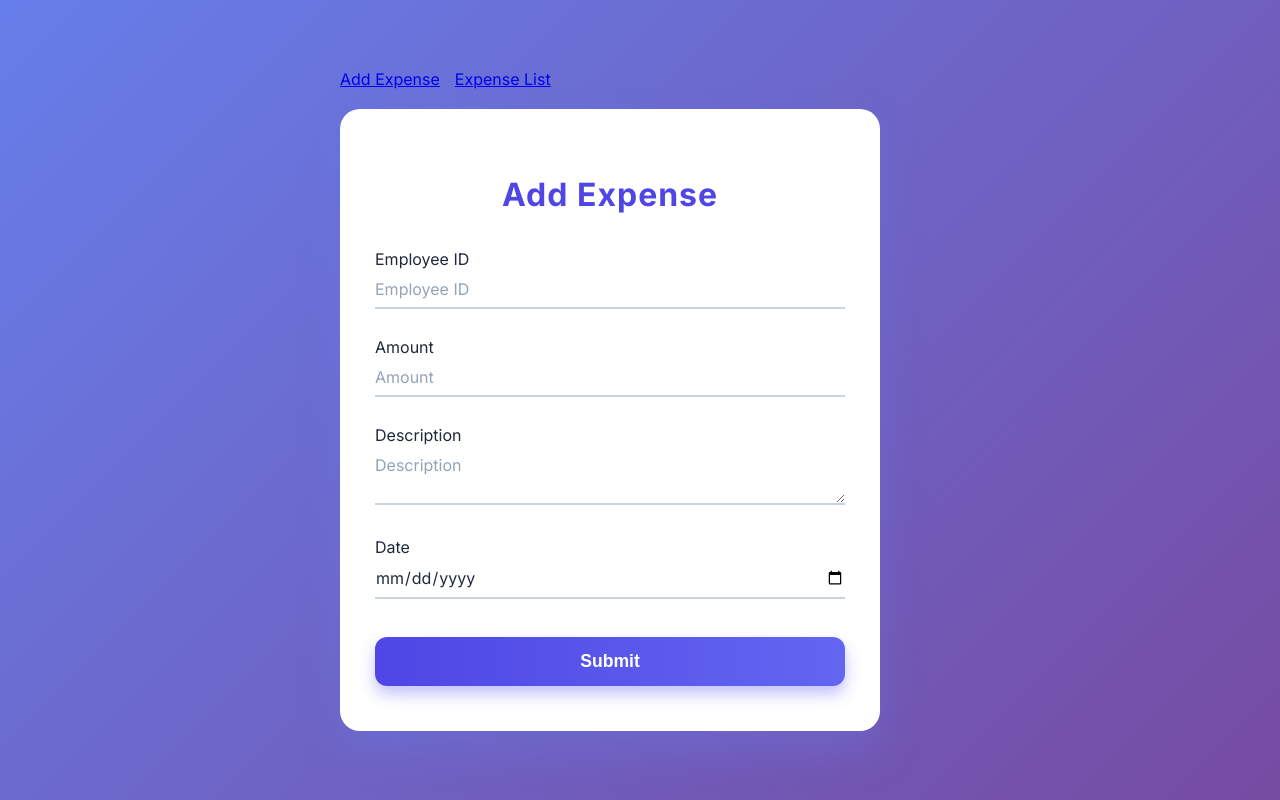
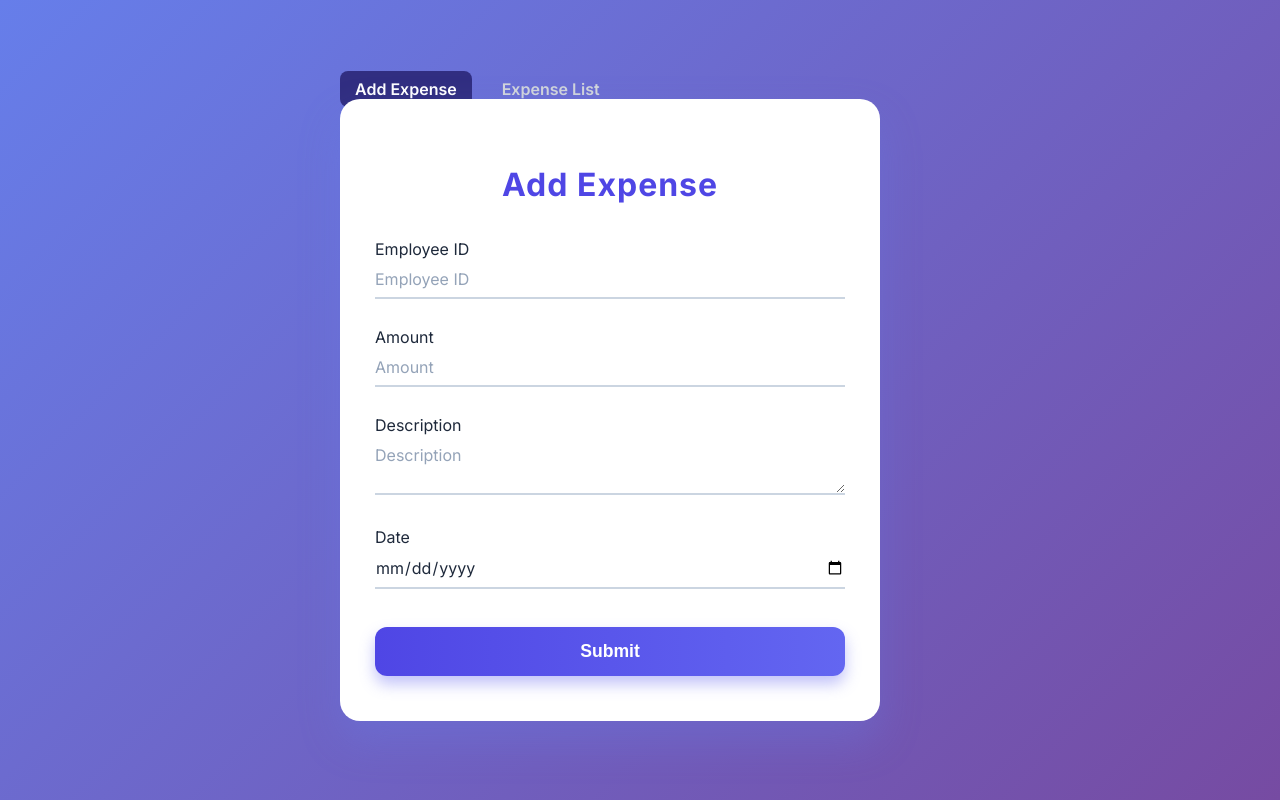
Before and after one commit to Pragalya03/my-reimbursement-portal, a React (Create React App) app in the folder reactapp/: page / in a window 1280 px wide. Built offline with nearby package versions, Linux system fonts and the light colour scheme.

Commit message:
Update App.js

```diff
--- a/reactapp/src/App.js
+++ b/reactapp/src/App.js
@@ -1,5 +1,5 @@
 import React from "react";
-import { BrowserRouter as Router, Routes, Route, Link } from "react-router-dom";
+import { BrowserRouter as Router, Routes, Route, NavLink } from "react-router-dom";
 
 import ExpenseForm from "./components/ExpenseForm";
 import ExpenseList from "./components/ExpenseList";
@@ -8,9 +8,35 @@ import ExpenseStatusUpdate from "./components/ExpenseStatusUpdate";
 function App() {
   return (
     <Router>
-      <nav style={{ marginBottom: "20px" }}>
-        <Link to="/" style={{ marginRight: "15px" }}>Add Expense</Link>
-        <Link to="/expenses">Expense List</Link>
+      <nav>
+        <NavLink
+          to="/"
+          end
+          style={({ isActive }) => ({
+            marginRight: "15px",
+            color: isActive ? "white" : "#d1d5db",
+            backgroundColor: isActive ? "#312e81" : "transparent",
+            padding: "8px 15px",
+            borderRadius: "8px",
+            fontWeight: "600",
+            textDecoration: "none",
+          })}
+        >
+          Add Expense
+        </NavLink>
+        <NavLink
+          to="/expenses"
+          style={({ isActive }) => ({
+            color: isActive ? "white" : "#d1d5db",
+            backgroundColor: isActive ? "#312e81" : "transparent",
+            padding: "8px 15px",
+            borderRadius: "8px",
+            fontWeight: "600",
+            textDecoration: "none",
+          })}
+        >
+          Expense List
+        </NavLink>
       </nav>
 
       <Routes>
```
